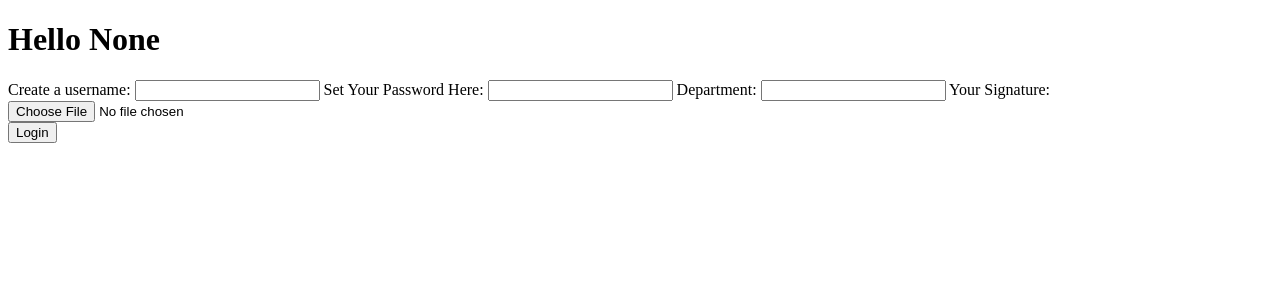
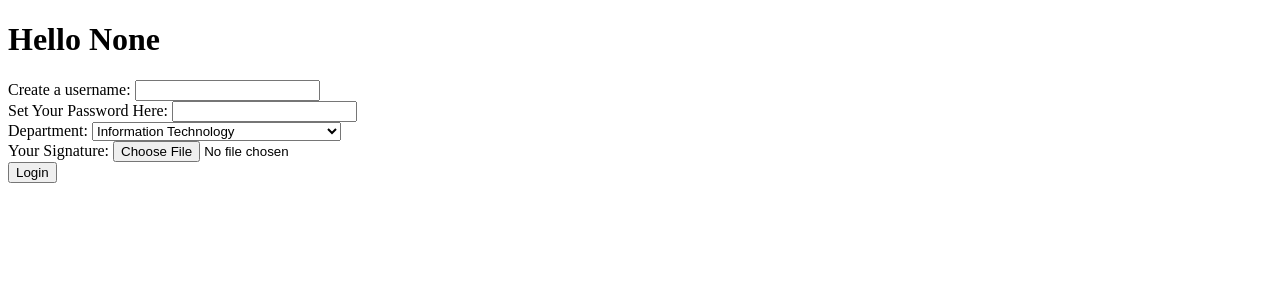
Before and after one commit to Kaustubh01/Internship, a Flask app: page /set_password in a window 1280 px wide. Shown: the top 300 px of the page. Run offline with Flask 3, Linux system fonts and the light colour scheme.

Commit message:
modified department input as options to select from

```diff
--- a/templates/set_password.html
+++ b/templates/set_password.html
@@ -10,13 +10,18 @@
     <form action="{{ url_for('set_password') }}" method="post" enctype="multipart/form-data">
 
         <label for="username">Create a username:</label>
-        <input type="text" name="username" id="username">
+        <input type="text" name="username" id="username"><br>
 
         <label for="">Set Your Password Here:</label>
-        <input type="password" name="password">
+        <input type="password" name="password"><br>
 
         <label for="department">Department:</label>
-        <input type="text" name="department">
+        <select id="department" name="department">
+            <option value="Information Technology">Information Technology</option>
+            <option value="Computer Engineering">Computer Engineering</option>
+            <option value="Artificial Inteligience and Data Science">Artificial Inteligience and Data Science</option>
+            <option value="Mechanical Engineering">Mechanical Engineering</option>
+          </select><br>
 
         <label for="signature">Your Signature:</label>
         <input type="file" id="file" name="file" accept="image/*"><br>
```
Also changed, not shown: static/students/2021016402117906/signature/signature.png (added).
